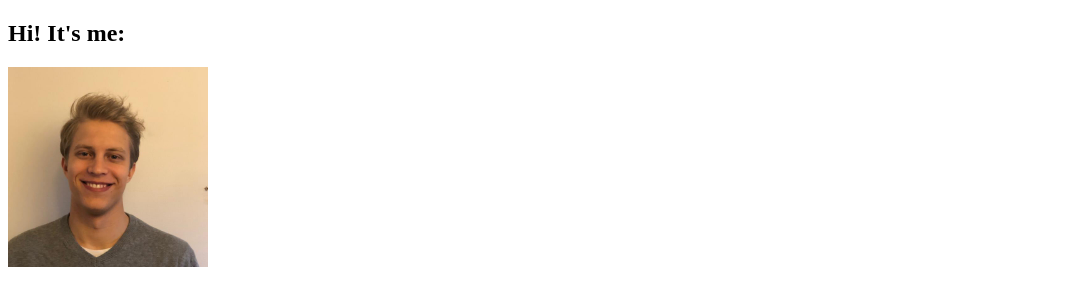
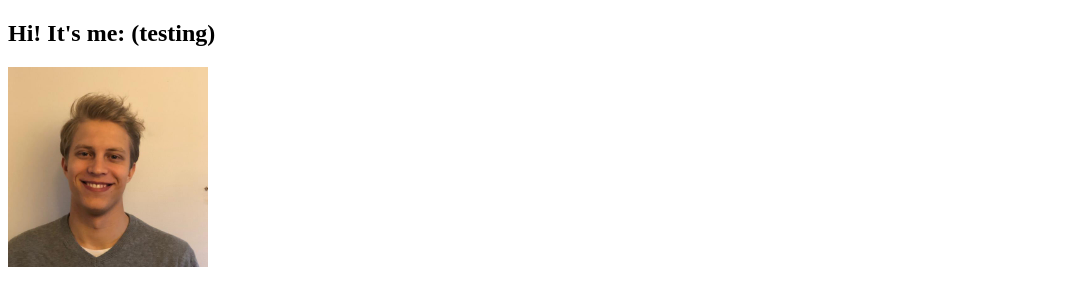
Before and after one commit to qdveky/qdveky.github.io, a plain HTML site: page index.html in a window 1280 px wide. Shown: the top 289 px of the page, without its empty margins (0-1077 px from the left). Drawn offline with Linux system fonts and the light colour scheme.

Commit message:
testing codespace commit

```diff
--- a/index.html
+++ b/index.html
@@ -4,7 +4,7 @@
         <title> Veeti </title>
     </head>
     <body>
-        <h2>Hi! It's me: </h2>
+        <h2>Hi! It's me: (testing) </h2>
         <img src="veeti.jpeg" title="You can also call me by my second name, Jonathan, if it's easier"
         style="width:200px;height:200px;"/>
 
```
